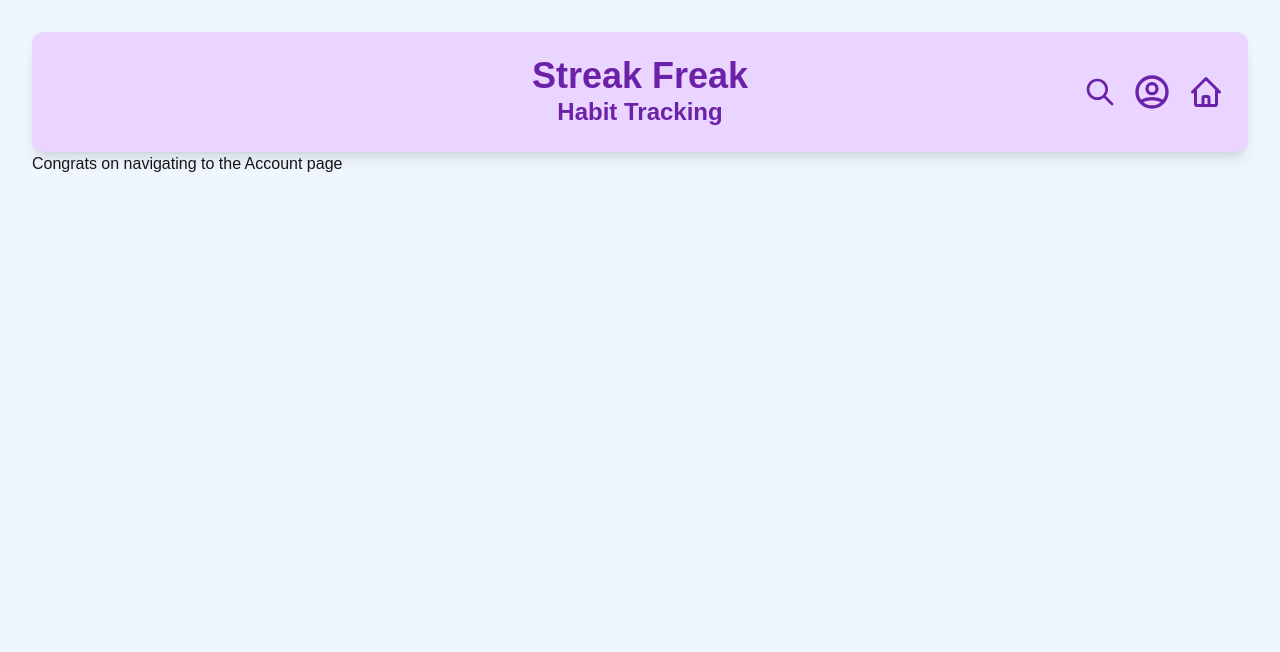
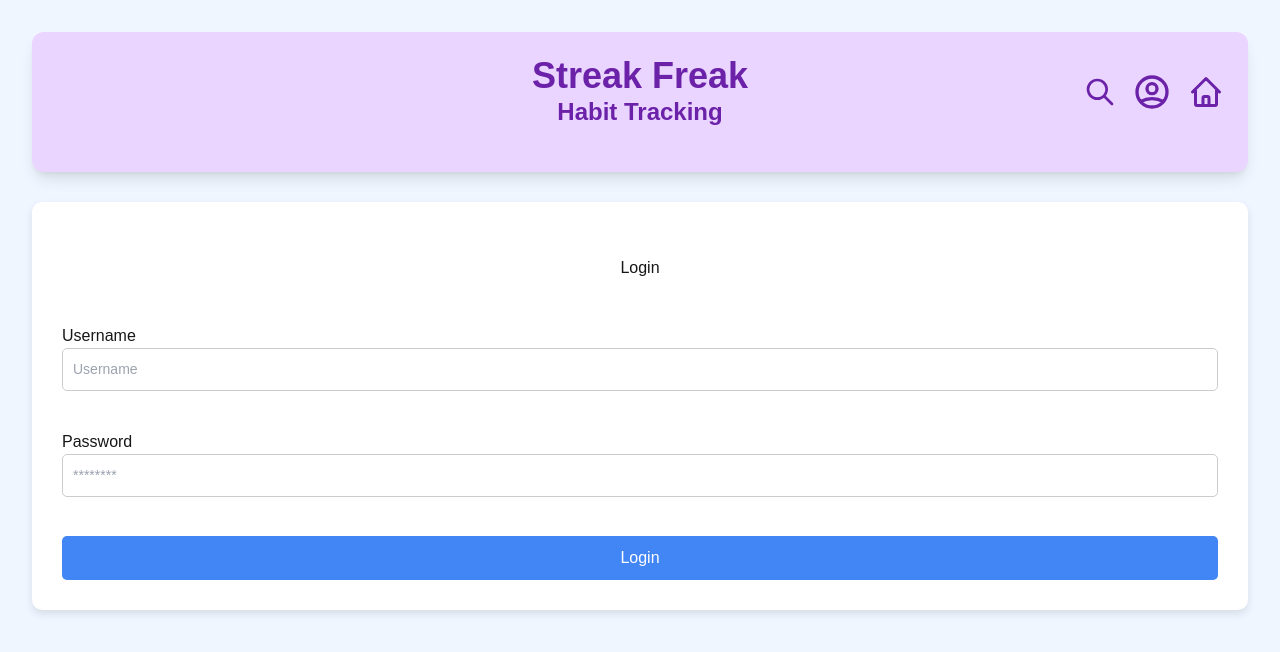
Before and after one commit to cosmo4/streak-freak, a Next.js app in the folder NextProjects/plums/: page /account in a window 1280 px wide. Shown: the top 652 px of the page. Built offline with nearby package versions, Linux system fonts and the light colour scheme.

Commit message:
basic form and css with it. basic script as well, but not complete

```diff
--- /dev/null
+++ b/NextProjects/plums/app/account/formscripts.tsx
@@ -0,0 +1,28 @@
+// TypeScript function to handle form submission
+function handleLoginForm(event: Event): void {
+    // Prevent the default form submission behavior (page reload)
+    event.preventDefault();
+
+    // Get the username and password values
+    const username = (document.getElementById('username') as HTMLInputElement).value;
+    const password = (document.getElementById('password') as HTMLInputElement).value;
+
+    // Basic validation
+    if (!username || !password) {
+        alert("Please fill in both username and password.");
+        return;
+    }
+
+    // For now, log the username and password (In a real-world app, send them to a server)
+    console.log("Username:", username);
+    console.log("Password:", password);
+
+    // Optionally, you could clear the form after submission
+    (document.getElementById('loginForm') as HTMLFormElement).reset();
+}
+
+// Add an event listener to the form when the page loads
+document.addEventListener('DOMContentLoaded', () => {
+    const form = document.getElementById('loginForm') as HTMLFormElement;
+    form.addEventListener('submit', handleLoginForm);
+});
--- a/NextProjects/plums/app/account/page.tsx
+++ b/NextProjects/plums/app/account/page.tsx
@@ -1,8 +1,27 @@
 
 export default function About() {
     return (
-        <div>
-            <h3>Congrats on navigating to the Account page</h3>
+        <div className="container">
+            <br></br>
+            <h2>Login</h2>
+            <br></br>
+
+            {/* Login Form */}
+            <form id="loginForm">
+                <div className="input-field">
+                    <label>Username</label>
+                    <br></br>
+                    <input type="text" id="username" placeholder="Username" required></input>
+                </div>
+                <br></br>
+                <div className="input-field">
+                    <label>Password</label>
+                    <br></br>
+                    <input type="password" id="password" placeholder="********" required></input>
+                </div>
+                <br></br>
+                <button type="submit" className="btn">Login</button>
+            </form>
         </div>
     )
 }
--- a/NextProjects/plums/app/globals.css
+++ b/NextProjects/plums/app/globals.css
@@ -25,3 +25,49 @@ body {
     text-wrap: balance;
   }
 }
+
+/* login/registration CSS */
+.container {
+  background-color: var(--background);
+  margin: 30px auto auto auto;
+  padding: 30px;
+  border-radius: 10px;
+  box-shadow: 0 4px 8px rgba(0, 0, 0, 0.1);
+  width: auto;
+  height: auto;
+}
+
+h2 {
+  text-align: center;
+  margin-bottom: 20px;
+}
+
+.btn {
+  background-color: #4285f4;
+  color: white;
+  border: none;
+  padding: 10px;
+  width: 100%;
+  border-radius: 5px;
+  cursor: pointer;
+  font-size: 16px;
+}
+
+.btn:hover {
+  background-color: #357ae8;
+}
+
+.input-field {
+  margin-bottom: 15px;
+  width: 100%;
+}
+
+.input-field input {
+  width: 100%;
+  padding: 10px;
+  border-radius: 5px;
+  border: 1px solid #ccc;
+  font-size: 14px;
+}
+
+/* End of login/registration CSS */
```
